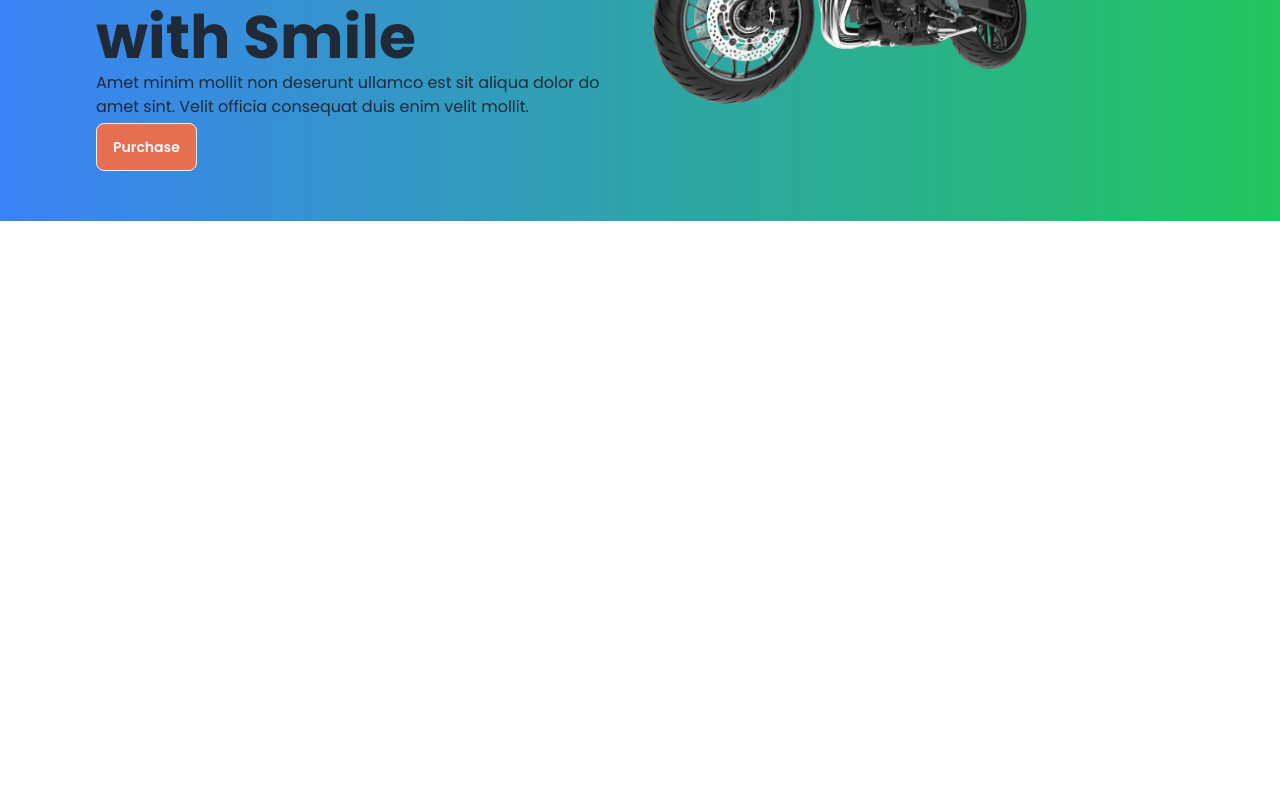
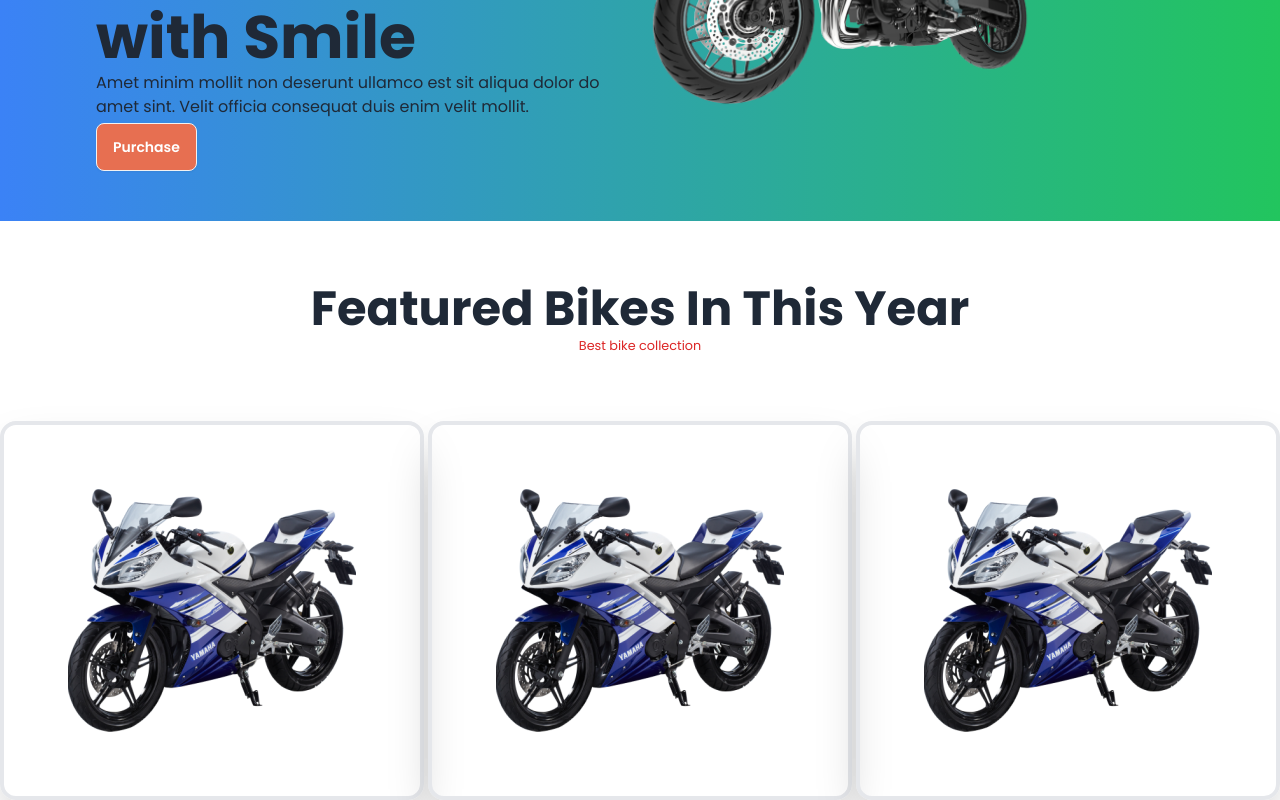
Before and after one commit to ahhimu/m3-web-day15-tailwind-with-DaisyUI-biker-zone, a plain HTML site: page index.html in a window 1280 px wide. Shown: the part 397-1197 px from the top of the page. Before the commit the page ends 800 px from the top, so only its background shows below. Drawn offline with nearby package versions, Linux system fonts and the light colour scheme.

Commit message:
added featured bike section

```diff
--- a/index.html
+++ b/index.html
@@ -184,6 +184,20 @@
 
     <!-- Main Section -->
      <main class="md:container mx-auto">
+        <!-- Featured Bike in This Year Section -->
+         <div>
+            <!-- Featured BIke Text -->
+            <div class="text-center m-16">
+                <h2 class="font-bold text-5xl">Featured Bikes In This Year</h2>
+                <small class="text-red-600">Best bike collection</small>
+            </div>
+            <!-- Featured BIke Image -->
+            <div class="flex  justify-between items-center">
+                <div><img class="border-4 p-16 rounded-2xl shadow-2xl" src="images/others/feature-bike.png" alt=""></div>
+                <div><img class="border-4 p-16 rounded-2xl shadow-2xl" src="images/others/feature-bike.png" alt=""></div>
+                <div><img class="border-4 p-16 rounded-2xl shadow-2xl" src="images/others/feature-bike.png" alt=""></div>
+            </div>
+         </div>
 
      </main>
 
```
